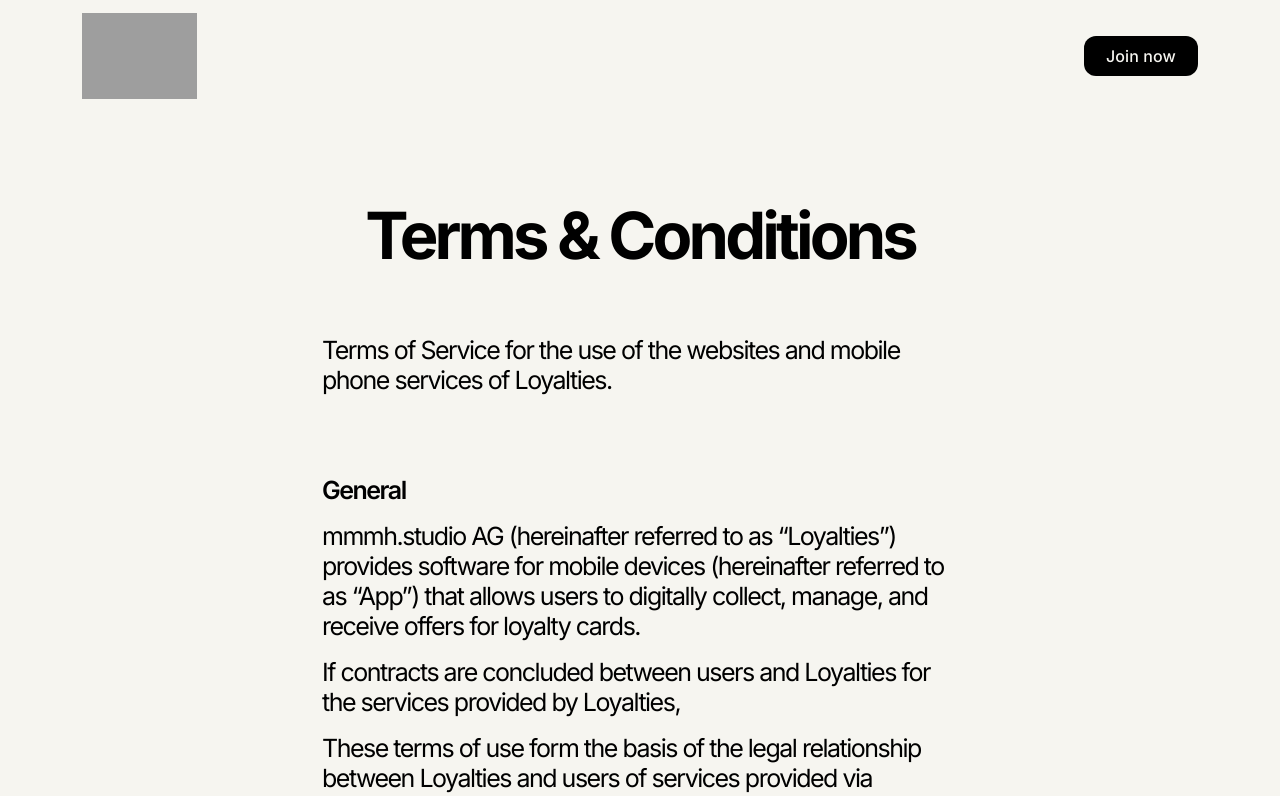
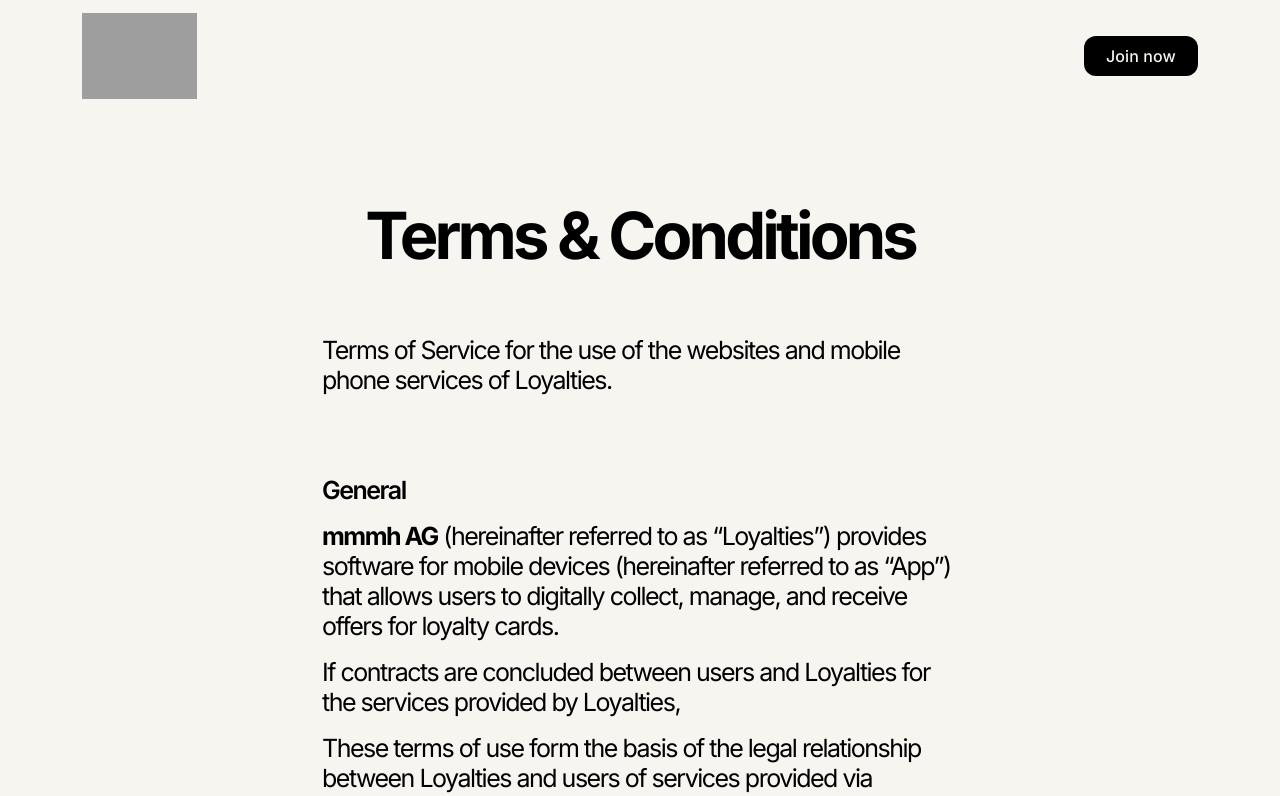
Before and after one commit to Loyalties-io/loyalties-home-page, a React (Create React App) app: page /terms in a window 1280 px wide. Shown: the top 796 px of the page. Built offline with nearby package versions, Linux system fonts and the light colour scheme; grey boxes are pictures that could not be loaded; the HTML template or start-up script is replaced by a standard one.

Commit message:
Copy update

```diff
--- a/src/pages/Terms.jsx
+++ b/src/pages/Terms.jsx
@@ -17,16 +17,15 @@
         <div className="page-section">
           <p className="page-section-heading">General</p>
           <p>
-            mmmh.studio AG (hereinafter referred to as “Loyalties”) provides
-            software for mobile devices (hereinafter referred to as “App”) that
-            allows users to digitally collect, manage, and receive offers for
-            loyalty cards.
+            <strong>mmmh AG</strong> (hereinafter referred to as “Loyalties”)
+            provides software for mobile devices (hereinafter referred to as
+            “App”) that allows users to digitally collect, manage, and receive
+            offers for loyalty cards.
           </p>
           <p>
             If contracts are concluded between users and Loyalties for the
             services provided by Loyalties,{" "}
           </p>
-          {/* <p>Address etc</p> */}
           <p>
             These terms of use form the basis of the legal relationship between
             Loyalties and users of services provided via Loyalties websites or
```
